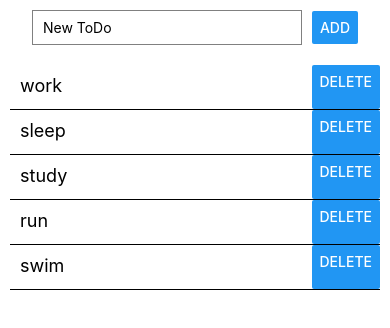
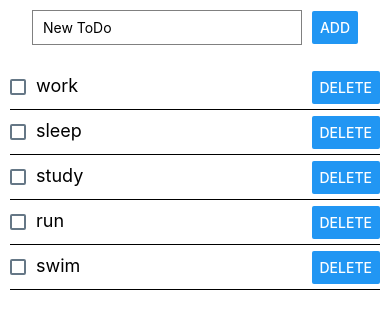
Before and after one commit to DumbWaysStudent/DW12UUDYZ_todolist, a React Native app: screen / in a window 390 px wide. Shown: the top 328 px of the page. Built offline with nearby package versions, Linux system fonts and the light colour scheme.

Commit message:
add 4.todo_is_done

```diff
--- a/App.js
+++ b/App.js
@@ -14,7 +14,8 @@ import {
   ScrollView,
   Button,
   TextInput,
-  Alert
+  Alert,
+  CheckBox
 } from 'react-native';
 
 export default class App extends Component {
@@ -24,19 +25,24 @@ export default class App extends Component {
       value: '',
       listtodo: [
         {
-          task: 'work'
+          task: 'work',
+          done: false
         },
         {
-          task: 'sleep'
+          task: 'sleep',
+          done: false
         },
         {
-          task: 'study'
+          task: 'study',
+          done: false
         },
         {
-          task: 'run'
+          task: 'run',
+          done: false
         },
         {
-          task: 'swim'
+          task: 'swim',
+          done: false
         }
       ]
     };
@@ -74,7 +80,7 @@ export default class App extends Component {
                   this.textInput = input;
                 }}
                 onChangeText={text =>
-                  this.setState({ value: [{ task: text }] })
+                  this.setState({ value: [{ task: text, done: false }] })
                 }
                 value={this.state.value}
                 type="text"
@@ -93,8 +99,21 @@ export default class App extends Component {
           <View style={styles.containerList}>
             {(this.state.listtodo || []).map((item, index) => {
               return (
-                <View key={index} style={styles.containerViewList2}>
+                <View key={index} style={styles.containerViewList}>
+                  <View style={styles.containerViewList1}>
+                    <CheckBox
+                      checked={!!item.done}
+                      onPress={() =>
+                        this.setState(state => {
+                          const checkedDefault = { ...state.checkedDefault };
+                          checkedDefault[item] = !checkedDefault[item];
+                          return { checkedDefault };
+                        })
+                      }
+                    />
                     <Text style={styles.textList}>{item.task}</Text>
+                  </View>
+                  <View style={styles.containerViewList2}>
                     <Button
                       style={styles.buttonDelete}
                       title="Delete"
@@ -102,6 +121,7 @@ export default class App extends Component {
                         this.onDeleteItem(index);
                       }}
                     />
+                  </View>
                 </View>
               );
             })}
@@ -124,10 +144,18 @@ const styles = StyleSheet.create({
     justifyContent: 'center',
     alignItems: 'center'
   },
-  containerViewList2: {
+  containerViewList: {
     flexDirection: 'row',
     borderBottomWidth: 1,
+    alignItems: 'center',
     justifyContent: 'space-between'
+  },
+  containerViewList1: {
+    flexDirection: 'row',
+    alignItems: 'center'
+  },
+  containerViewList2: {
+    justifyContent: 'center'
   },
   containerButton: {
     paddingLeft: 10
```
Lines whose indentation alone changed are shown as unchanged.
